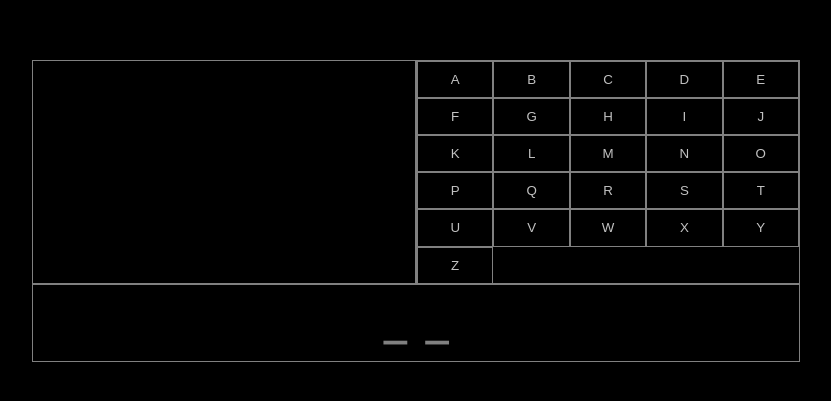
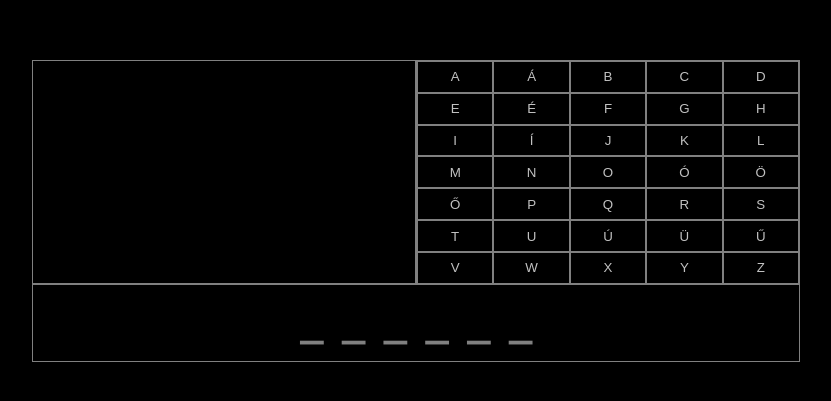
Before and after one commit to Acsilaa/hangman, a plain HTML site: page index.html in a window 1280 px wide. Shown: the part 189-590 px from the top of the page, without its empty margins (224-1055 px from the left). Drawn offline with Linux system fonts and the light colour scheme.

Commit message:
expanded

```diff
--- a/logic.js
+++ b/logic.js
@@ -13,7 +13,7 @@ for(let i = 0; i < actualWordArr.length; i++){
     let sLetter = `<span class="s${actualWordArr[i]}">_</span>`;
     statusDiv.innerHTML += sLetter;
 }
-let dictionary = "abcdefghijklmnopqrstuvwxyz".toUpperCase().split("");
+let dictionary = "aábcdeéfghiíjklmnoóöőpqrstuúüűvwxyz".toUpperCase().split("");
 function TryLetter(letter){
     let didGuessRight = false;
     let bannedIndexes = [];
--- a/possiblewords.js
+++ b/possiblewords.js
@@ -53,4 +53,17 @@ let possibleWords = [
     "three",
     "four",
     "jog",
+    "hátfájás",
+    "fejfájás",
+    "hűtőgép",
+    "karácsonyfa",
+    "halandzsa",
+    "esznméletlen",
+    "apátlan",
+    "köcsög",
+    "nigger",
+    "attila",
+    "trlegvehem",
+    "bumburnyák",
+
 ];
--- a/style.css
+++ b/style.css
@@ -37,7 +37,7 @@ body{
 }
 .letterbtn{
     width: calc( 100% / 5 );
-    height: calc(100% / 6 + .1px); /*????*/
+    height: calc(100% / 7 + .1px); /*????*/
     border: 1px solid gray;
     background-color: #000;
     color: rgb(194, 194, 194);
```
